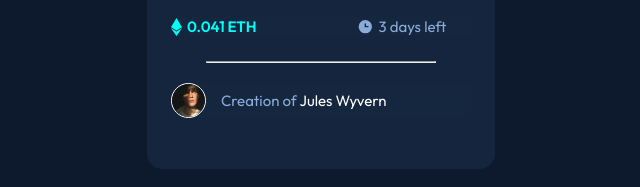
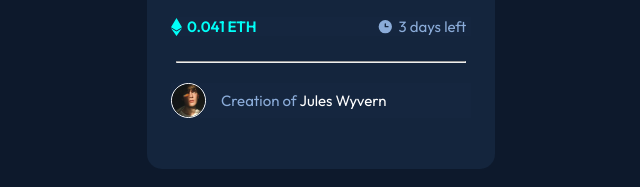
Before and after one commit to elodiehg/NFT-preview-card-component, a plain HTML site: page index.html in a window 1280 px wide. Shown: the part 535-722 px from the top of the page, 319-959 px from the left. Drawn offline with Linux system fonts and the light colour scheme.

Commit message:
Add files via upload

```diff
--- a/style.css
+++ b/style.css
@@ -107,7 +107,7 @@
   background: #15263f;
   display: flex;
   align-items: center;
-  margin-left: 50px;
+  margin-left: 70px;
 }
 
 .clock {
@@ -125,8 +125,8 @@
 
 hr {
   margin-top: 20px;
-  margin-left: 35px;
-  margin-right: 35px;
+  margin-left: 5px;
+  margin-right: 5px;
 }
 
 .block_3 {
```
